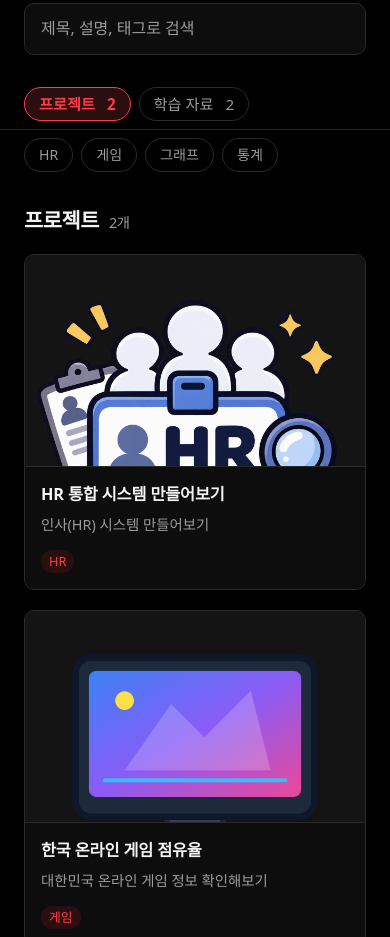
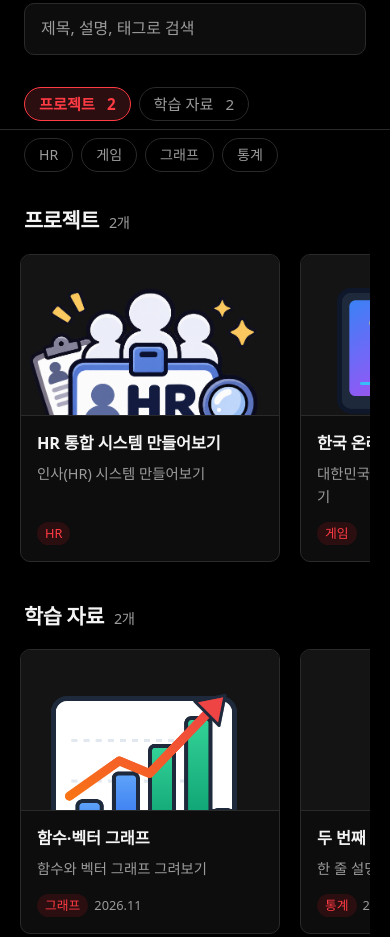
Before and after one commit to LeesuY008/LeesuY008.github.io, a plain HTML site: page index.html in a window 390 px wide. Shown: the part 953-1890 px from the top of the page. Drawn offline with Linux system fonts and the light colour scheme; a web font is replaced by a local one.

Commit message:
Make project lists horizontally scrollable

```diff
--- a/index.html
+++ b/index.html
@@ -80,7 +80,7 @@
   /* 본문 배치: 왼쪽 목차 + 오른쪽 카탈로그 */
   .layout {
     max-width: 1120px; margin: 0 auto; padding: 0 24px 96px;
-    display: grid; grid-template-columns: 190px 1fr; gap: 40px;
+    display: grid; grid-template-columns: 190px minmax(0, 1fr); gap: 40px;
   }
   .nav { position: sticky; top: 24px; align-self: start; }
   .nav ul { list-style: none; margin: 0; padding: 0; }
@@ -114,7 +114,9 @@
     margin: 0 0 16px;
   }
   section h2 small { font-size: 0.9rem; font-weight: 400; color: var(--muted); }
-  .grid { display: grid; grid-template-columns: repeat(auto-fill, minmax(260px, 1fr)); gap: 20px; }
+  .grid { display: flex; gap: 20px; overflow-x: auto; scroll-snap-type: x proximity; padding: 4px 4px 14px; margin: -4px -4px 0; overscroll-behavior-x: contain; scrollbar-width: thin; scrollbar-color: var(--line) transparent; }
+  .grid > .card { flex: 0 0 260px; scroll-snap-align: start; }   /* 카드가 많아지면 옆으로 넘겨서 봄 */
+  main { min-width: 0; }
 
   /* 카드 */
   .card {
@@ -165,7 +167,7 @@
   /* 모바일: 목차가 상단 가로 막대로 바뀜 */
   @media (max-width: 760px) {
     .top { padding-top: 40px; }
-    .layout { grid-template-columns: 1fr; gap: 8px; }
+    .layout { grid-template-columns: minmax(0, 1fr); gap: 8px; }
     .nav {
       position: sticky; top: 0; z-index: 10; margin: 0 -24px; padding: 8px 24px;
       background: var(--bg); border-bottom: 1px solid var(--line); overflow-x: auto;
```
